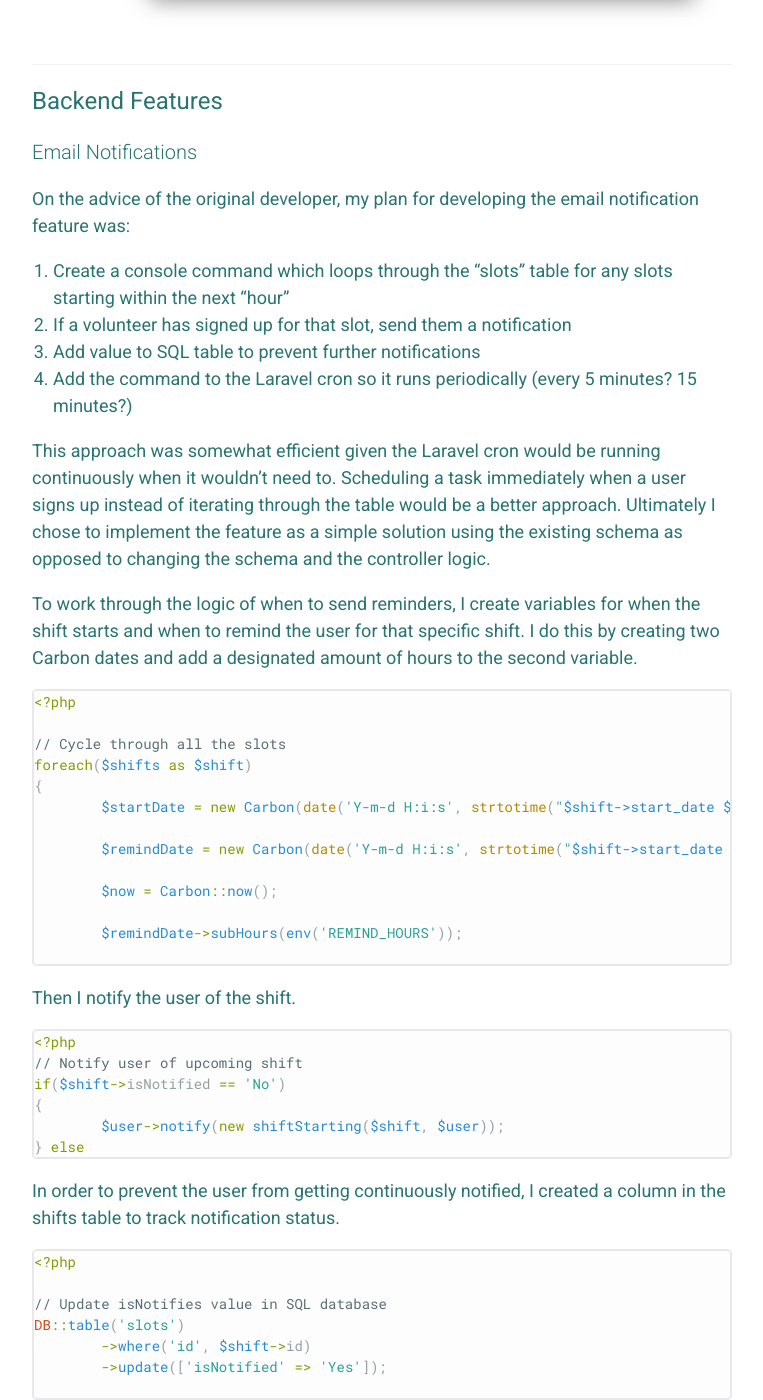
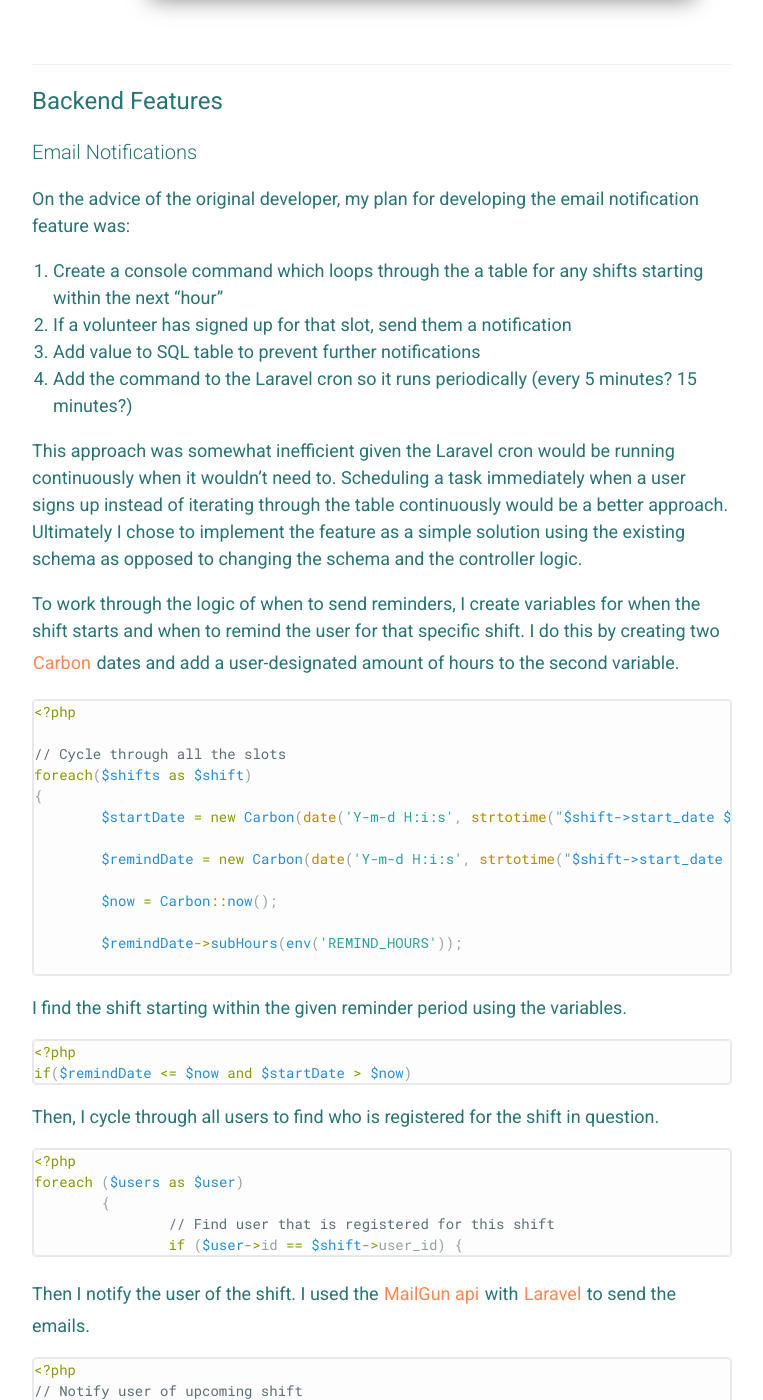
Before and after one commit to iamkahvi/iamkahvi.github.io, a Jekyll site: the page built from _posts/2018-09-12-Volunteer Robot.md, in a window 1280 px wide and 1400 px high, scrolled down 2222 px. Shown: the whole window, without its empty margins (258-1021 px from the left). Built offline with Jekyll 4.4.1, drawn with Linux system fonts in a browser that asks for light colours; some of the changed text lies outside the part shown.

Commit message:
volunteer post update

````diff
--- a/_posts/2018-09-12-Volunteer Robot.md
+++ b/_posts/2018-09-12-Volunteer Robot.md
@@ -46,15 +46,15 @@ Using bootstrap list items element, I made the dashboard more legible.
 
 On the advice of the original developer, my plan for developing the email notification feature was:
 
-1. Create a console command which loops through the "slots" table for any slots starting within the next "hour"
+1. Create a console command which loops through the a table for any shifts starting within the next "hour"
 2. If a volunteer has signed up for that slot, send them a notification
 3. Add value to SQL table to prevent further notifications
 4. Add the command to the Laravel cron so it runs periodically (every 5 minutes? 15 minutes?)
 
-This approach was somewhat efficient given the Laravel cron would be running continuously when it wouldn't need to. Scheduling a task immediately when a user signs up instead of iterating through the table would be a better approach. Ultimately I chose to implement the feature as a simple solution using the existing schema as opposed to changing the schema and the controller logic.
+This approach was somewhat inefficient given the Laravel cron would be running continuously when it wouldn't need to. Scheduling a task immediately when a user signs up instead of iterating through the table continuously would be a better approach. Ultimately I chose to implement the feature as a simple solution using the existing schema as opposed to changing the schema and the controller logic.
 
 To work through the logic of when to send reminders, I create variables for when the shift starts and when to remind the user for that specific
-shift. I do this by creating two Carbon dates and add a designated amount of hours to the second variable.
+shift. I do this by creating two [Carbon](https://carbon.nesbot.com/docs/) dates and add a user-designated amount of hours to the second variable.
 
 ```php
 <?php
@@ -71,7 +71,23 @@ foreach($shifts as $shift)
 	$remindDate->subHours(env('REMIND_HOURS'));
 
 ```
-Then I notify the user of the shift.
+I find the shift starting within the given reminder period using the variables.
+
+```php
+<?php
+if($remindDate <= $now and $startDate > $now)
+```
+
+Then, I cycle through all users to find who is registered for the shift in question.
+
+```php
+<?php
+foreach ($users as $user)
+	{
+		// Find user that is registered for this shift
+		if ($user->id == $shift->user_id) {
+```
+Then I notify the user of the shift. I used the [MailGun api](https://www.mailgun.com/email-api) with [Laravel](https://laravel.com/docs/5.2/mail) to send the emails.
 
 ```php
 <?php
@@ -87,7 +103,7 @@ In order to prevent the user from getting continuously notified, I created a col
 ```php
 <?php
 
-// Update isNotifies value in SQL database
+// Update isNotified value in SQL database
 DB::table('slots')
 	->where('id', $shift->id)
 	->update(['isNotified' => 'Yes']);
@@ -134,15 +150,14 @@ for(var i = 0; i < 7; i++)
     m.add(1, 'days');
 }
 ```
-The most challenging part of implementing this feature was working out how to install the Moment package on the active server. Without this package, I wasn't able to manipulate date strings easily.
-Since the server ran Ubuntu, the package wouldn't install. After a few hours of Googling, one line of code in the header.blade.php
-solved all my problems.
+Instead of the logic, the most challenging part of implementing this feature was installing the Moment package on the active server. Without this package, I wasn't able to manipulate date strings easily.
+Since the server ran Ubuntu, the package wouldn't install. After some Googling, one line of code in the header.blade.php solved all my problems.
 
 ```html
  <script src="https://cdn.jsdelivr.net/npm/moment@2.22.2/moment.min.js"></script>
 ```
 <br>
+
 ### Change to Reminder timing through .ENV laravel doc
-
 ### CSV export for users
 ### Registering users
````
Also changed, not shown: 1 other file.
